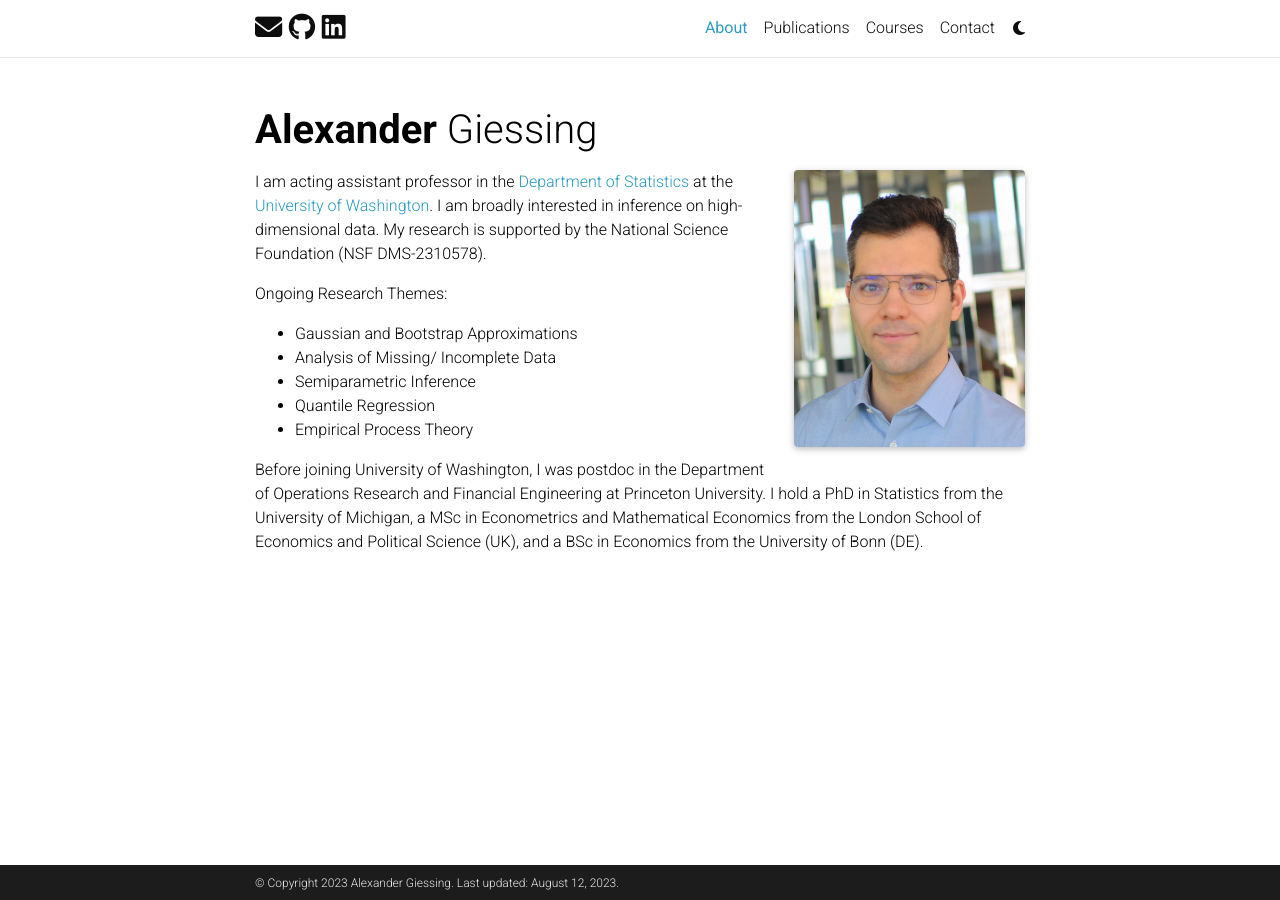
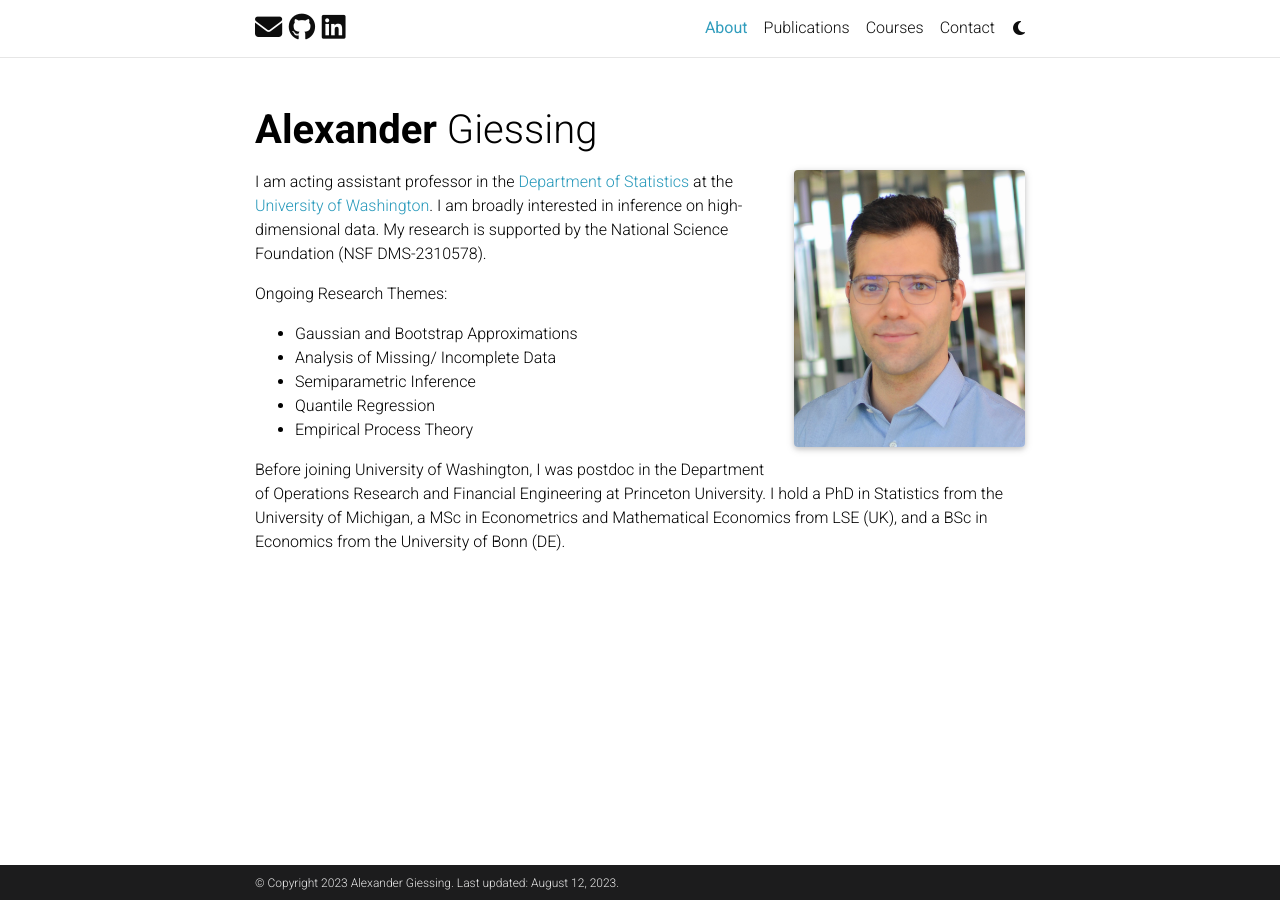
Before and after one commit to agiessing/agiessing.github.io, a Jekyll site: the page built from _pages/about.md, in a window 1280 px wide. Built offline with Jekyll 4.4.1, drawn with Linux system fonts in a browser that asks for light colours; full-size pictures stand in for the smaller copies a plugin makes; comment, search, counter and statistics services are not loaded; a style sheet for code colours, icons or effects is not loaded.

Commit message:
Update about.md

```diff
--- a/_pages/about.md
+++ b/_pages/about.md
@@ -25,4 +25,4 @@
  * Quantile Regression
  * Empirical Process Theory
 
-Before joining University of Washington, I was postdoc in the Department of Operations Research and Financial Engineering at Princeton University. I hold a PhD in Statistics from the University of Michigan, a MSc in Econometrics and Mathematical Economics from the London School of Economics and Political Science (UK), and a BSc in Economics from the University of Bonn (DE).
+Before joining University of Washington, I was postdoc in the Department of Operations Research and Financial Engineering at Princeton University. I hold a PhD in Statistics from the University of Michigan, a MSc in Econometrics and Mathematical Economics from LSE (UK), and a BSc in Economics from the University of Bonn (DE).
```
